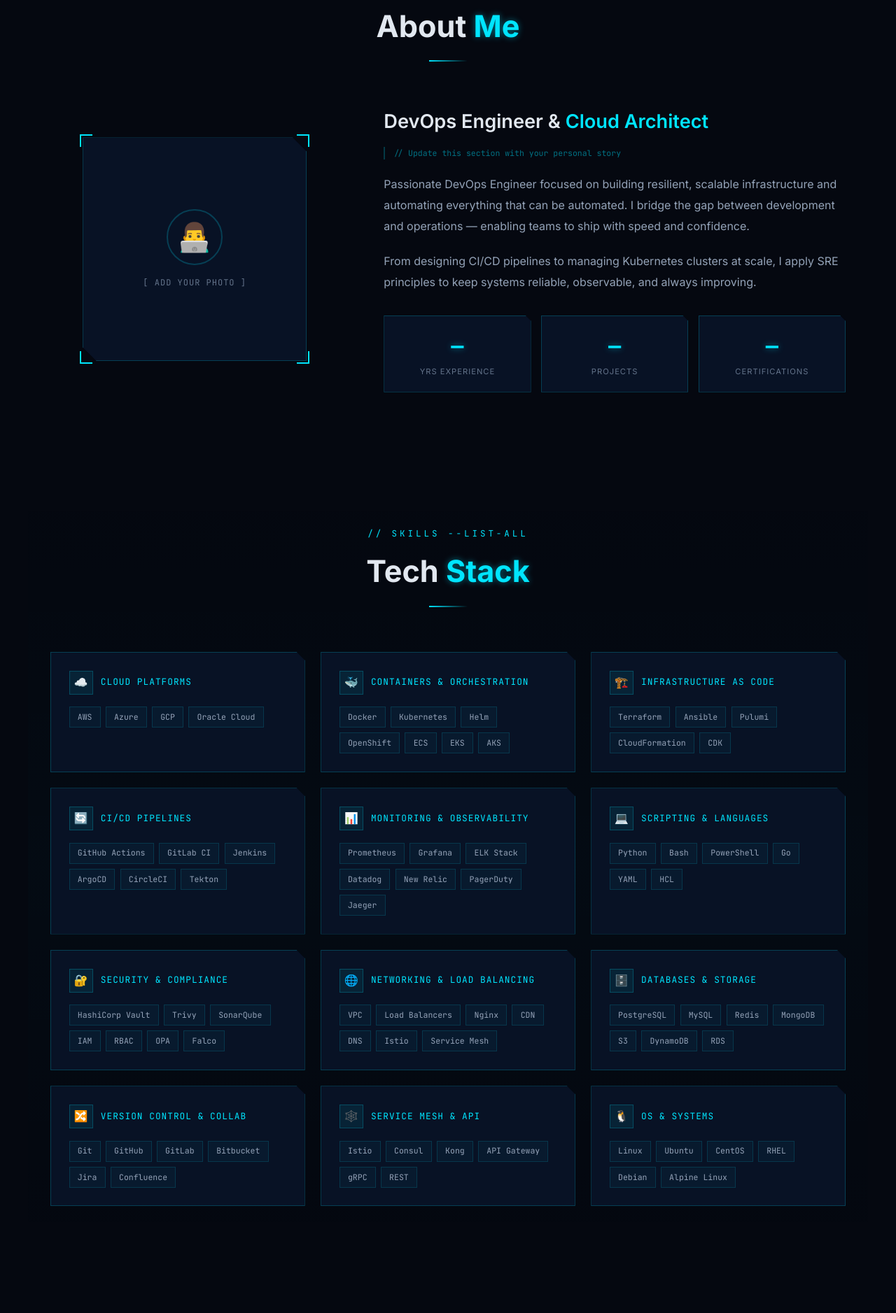
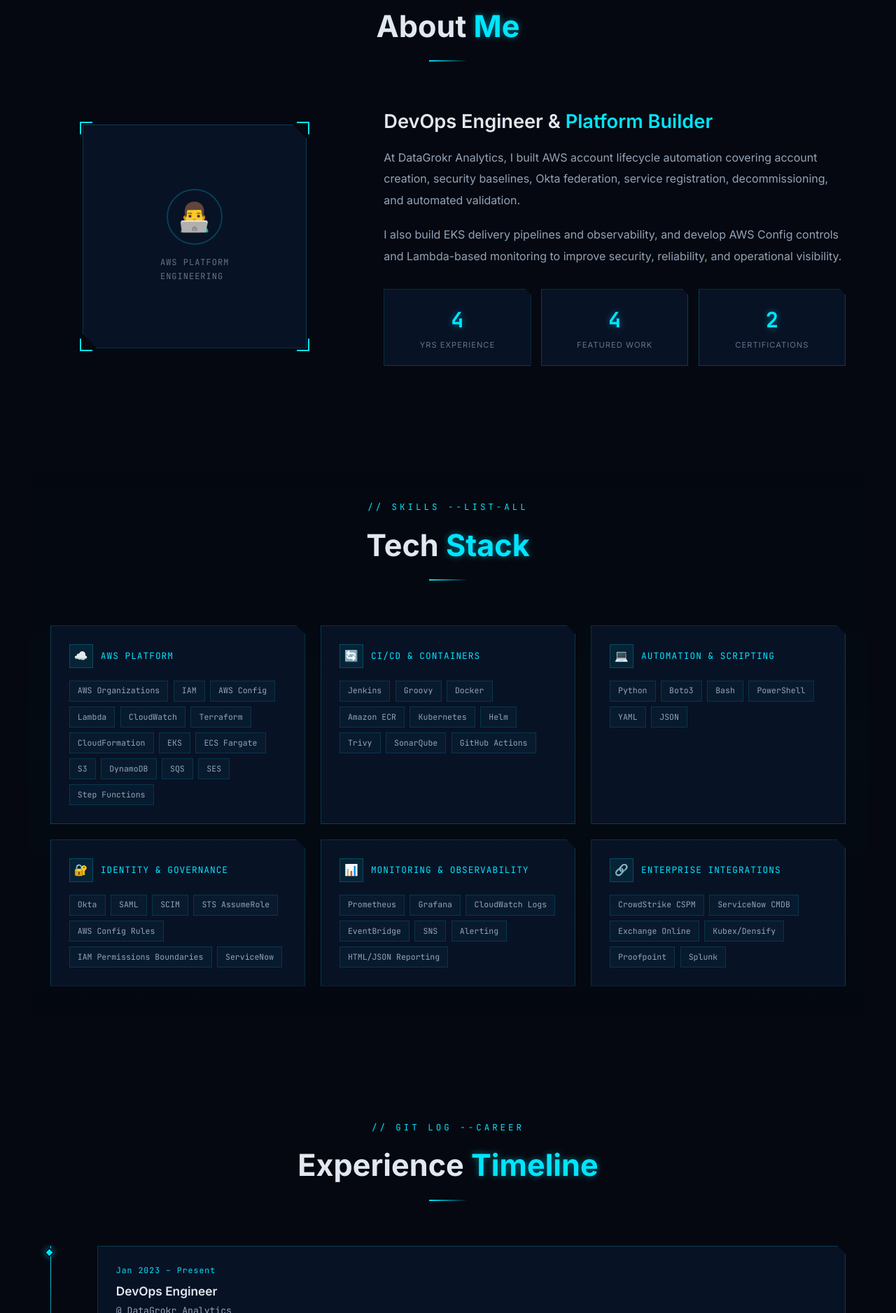
Before and after one commit to nk-naveen/nkportfolio, a plain HTML site: page index.html in a window 1280 px wide. Shown: the part 923-2800 px from the top of the page at 70% size. Drawn offline with Linux system fonts and the light colour scheme.

Commit message:
Add resume PDF and update portfolio content for clarity and relevance

```diff
--- a/index.html
+++ b/index.html
@@ -591,6 +591,7 @@
             display: flex; align-items: center; justify-content: center;
             font-size: 1.25rem;
         }
+        .cert-ico svg { width: 32px; height: 32px; display: block; }
         .cert-name { font-size: 0.83rem; font-weight: 600; color: var(--txt); margin-bottom: 0.15rem; }
         .cert-issuer { font-family: var(--mono); font-size: 0.7rem; color: var(--txt3); }
         .cert-badge {
@@ -609,7 +610,7 @@
         #contact { background: linear-gradient(180deg,transparent,rgba(0,229,255,0.015),transparent); }
         .contact-grid {
             display: grid;
-            grid-template-columns: 1fr 1.5fr;
+            grid-template-columns: 1fr;
             gap: 4rem;
         }
         .contact-left h3 { font-size: 1.5rem; font-weight: 600; margin-bottom: 0.9rem; }
@@ -749,7 +750,7 @@
         <li><a href="#about">About</a></li>
         <li><a href="#skills">Skills</a></li>
         <li><a href="#experience">Experience</a></li>
-        <li><a href="#projects">Projects</a></li>
+        <li><a href="#projects">Work</a></li>
         <li><a href="#certifications">Certs</a></li>
         <li><a href="#contact">Contact</a></li>
     </ul>
@@ -769,12 +770,13 @@
             <span id="typer" class="cursor"></span>
         </div>
         <p class="hero-sub">
-            Building resilient infrastructure at scale — automating pipelines, orchestrating containers,
-            and turning infrastructure into repeatable, version-controlled code.
+            I build secure AWS platforms and delivery pipelines. At DataGrokr Analytics, I automated account onboarding
+            across 10+ enterprise services, cutting provisioning from 2–3 days to under 2 hours.
         </p>
         <div class="hero-btns">
             <a href="#projects" class="btn btn-outline">VIEW MY WORK</a>
             <a href="#contact" class="btn btn-fill">GET IN TOUCH</a>
+            <a href="Naveen_Kumar_DevOps_Engineer_Resume.pdf" class="btn btn-outline" download>DOWNLOAD_RESUME</a>
         </div>
     </div>
     <div class="hero-scroll">
@@ -795,7 +797,7 @@
             <div class="img-frame">
                 <div class="img-placeholder">
                     <div class="avatar-ring">👨‍💻</div>
-                    <span>[ ADD YOUR PHOTO ]</span>
+                    <span>AWS PLATFORM<br>ENGINEERING</span>
                 </div>
                 <div class="corner c-tl"></div>
                 <div class="corner c-tr"></div>
@@ -804,16 +806,14 @@
             </div>
         </div>
         <div class="about-text reveal">
-            <h3>DevOps Engineer & <span>Cloud Architect</span></h3>
-            <div class="edit-hint">// Update this section with your personal story</div>
+            <h3>DevOps Engineer & <span>Platform Builder</span></h3>
             <p>
-                Passionate DevOps Engineer focused on building resilient, scalable infrastructure and
-                automating everything that can be automated. I bridge the gap between development and
-                operations — enabling teams to ship with speed and confidence.
+                At DataGrokr Analytics, I built AWS account lifecycle automation covering account creation, security
+                baselines, Okta federation, service registration, decommissioning, and automated validation.
             </p>
             <p>
-                From designing CI/CD pipelines to managing Kubernetes clusters at scale, I apply
-                SRE principles to keep systems reliable, observable, and always improving.
+                I also build EKS delivery pipelines and observability, and develop AWS Config controls and
+                Lambda-based monitoring to improve security, reliability, and operational visibility.
             </p>
             <div class="stats-row">
                 <div class="stat-box">
@@ -822,7 +822,7 @@
                 </div>
                 <div class="stat-box">
                     <div class="stat-num" id="stat-proj">—</div>
-                    <div class="stat-lbl">PROJECTS</div>
+                    <div class="stat-lbl">FEATURED WORK</div>
                 </div>
                 <div class="stat-box">
                     <div class="stat-num" id="stat-cert">—</div>
@@ -856,8 +856,8 @@
 <!-- ============ PROJECTS ============ -->
 <div class="section-wrap" id="projects">
     <div class="sec-head reveal">
-        <p class="sec-label">// ls -la ./projects</p>
-        <h2 class="sec-title">Featured <span>Projects</span></h2>
+        <p class="sec-label">// ls -la ./work</p>
+        <h2 class="sec-title">Selected <span>Work</span></h2>
         <div class="sec-line"></div>
     </div>
     <div class="projects-grid" id="projectsGrid"></div>
@@ -883,37 +883,16 @@
     <div class="contact-grid">
         <div class="contact-left reveal">
             <h3>Let's Build Something</h3>
-            <p>
-                Whether it's discussing cloud architecture, automation strategies,
-                or exploring new opportunities — I'm always open to connecting.
-            </p>
+            <p>For DevOps, cloud platform, and infrastructure automation opportunities, reach me here or download my resume.</p>
             <div class="contact-links" id="contactLinks"></div>
-        </div>
-        <div class="contact-form reveal">
-            <div class="f-group">
-                <label class="f-label">// YOUR NAME</label>
-                <input class="f-input" type="text" placeholder="John Doe">
-            </div>
-            <div class="f-group">
-                <label class="f-label">// YOUR EMAIL</label>
-                <input class="f-input" type="email" placeholder="john@example.com">
-            </div>
-            <div class="f-group">
-                <label class="f-label">// SUBJECT</label>
-                <input class="f-input" type="text" placeholder="Let's connect...">
-            </div>
-            <div class="f-group">
-                <label class="f-label">// MESSAGE</label>
-                <textarea class="f-area" placeholder="Your message here..."></textarea>
-            </div>
-            <button class="f-btn">SEND_MESSAGE.sh ↗</button>
+            <a href="Naveen_Kumar_DevOps_Engineer_Resume.pdf" class="btn btn-fill" download>DOWNLOAD_RESUME</a>
         </div>
     </div>
 </div>
 
 <!-- ============ FOOTER ============ -->
 <footer>
-    <p>Designed &amp; Built by <span>Naveen Kumar</span> &nbsp;·&nbsp; DevOps Engineer &nbsp;·&nbsp; <span>2024</span></p>
+    <p>Designed &amp; Built by <span>Naveen Kumar</span> &nbsp;·&nbsp; DevOps Engineer &nbsp;·&nbsp; <span>2026</span></p>
     <p style="margin-top:0.5rem;font-size:0.68rem;opacity:0.4;">// rm -rf impostor_syndrome &amp;&amp; ./deploy_confidence.sh</p>
 </footer>
 
@@ -924,106 +903,39 @@
    Every section pulls its data from here.
    ========================================================== */
 const CONFIG = {
-
-    /* ---- Personal ---- */
-    name:     "Naveen Kumar",
-    title:    "DevOps Engineer",
-    titles:   [                           // Typewriter cycles through these
-        "DevOps Engineer",
-        "Site Reliability Engineer",
-        "Platform Engineer",
-        "Cloud Architect",
-        "Infrastructure Automator"
+    name: "Naveen Kumar",
+    title: "DevOps Engineer",
+    titles: ["DevOps Engineer", "AWS Platform Engineer", "CI/CD & Observability Engineer"],
+    stats: { experience: 4, projects: 4, certifications: 2 },
+    contact: { email: "nnkumar2468@gmail.com", linkedin: "https://www.linkedin.com/in/naveen-kumar-07b1071bb", github: "", location: "Bengaluru, India" },
+    skills: [
+        { name: "AWS Platform", icon: "☁️", tags: ["AWS Organizations", "IAM", "AWS Config", "Lambda", "CloudWatch", "Terraform", "CloudFormation", "EKS", "ECS Fargate", "S3", "DynamoDB", "SQS", "SES", "Step Functions"] },
+        { name: "CI/CD & Containers", icon: "🔄", tags: ["Jenkins", "Groovy", "Docker", "Amazon ECR", "Kubernetes", "Helm", "Trivy", "SonarQube", "GitHub Actions"] },
+        { name: "Automation & Scripting", icon: "💻", tags: ["Python", "Boto3", "Bash", "PowerShell", "YAML", "JSON"] },
+        { name: "Identity & Governance", icon: "🔐", tags: ["Okta", "SAML", "SCIM", "STS AssumeRole", "AWS Config Rules", "IAM Permissions Boundaries", "ServiceNow"] },
+        { name: "Monitoring & Observability", icon: "📊", tags: ["Prometheus", "Grafana", "CloudWatch Logs", "EventBridge", "SNS", "Alerting", "HTML/JSON Reporting"] },
+        { name: "Enterprise Integrations", icon: "🔗", tags: ["CrowdStrike CSPM", "ServiceNow CMDB", "Exchange Online", "Kubex/Densify", "Proofpoint", "Splunk"] }
     ],
-
-    /* ---- Stats (update numbers when you have them) ---- */
-    stats: {
-        experience:    null,              // e.g. 5  → shows "5+"
-        projects:      null,              // e.g. 20 → shows "20+"
-        certifications: null              // e.g. 4  → shows "4"
-    },
-
-    /* ---- Contact ---- */
-    contact: {
-        email:    "naveen@example.com",           // ← your email
-        linkedin: "https://linkedin.com/in/naveenkumar", // ← your LinkedIn URL
-        github:   "https://github.com/naveenkumar",      // ← your GitHub URL
-        location: "Your City, Country"            // ← your location
-    },
-
-    /* ---- Skills ---- */
-    skills: [
-        { name: "Cloud Platforms",           icon: "☁️",  tags: ["AWS", "Azure", "GCP", "Oracle Cloud"] },
-        { name: "Containers & Orchestration", icon: "🐳", tags: ["Docker", "Kubernetes", "Helm", "OpenShift", "ECS", "EKS", "AKS"] },
-        { name: "Infrastructure as Code",    icon: "🏗️",  tags: ["Terraform", "Ansible", "Pulumi", "CloudFormation", "CDK"] },
-        { name: "CI/CD Pipelines",           icon: "🔄",  tags: ["GitHub Actions", "GitLab CI", "Jenkins", "ArgoCD", "CircleCI", "Tekton"] },
-        { name: "Monitoring & Observability", icon: "📊", tags: ["Prometheus", "Grafana", "ELK Stack", "Datadog", "New Relic", "PagerDuty", "Jaeger"] },
-        { name: "Scripting & Languages",     icon: "💻",  tags: ["Python", "Bash", "PowerShell", "Go", "YAML", "HCL"] },
-        { name: "Security & Compliance",     icon: "🔐",  tags: ["HashiCorp Vault", "Trivy", "SonarQube", "IAM", "RBAC", "OPA", "Falco"] },
-        { name: "Networking & Load Balancing", icon: "🌐", tags: ["VPC", "Load Balancers", "Nginx", "CDN", "DNS", "Istio", "Service Mesh"] },
-        { name: "Databases & Storage",       icon: "🗄️",  tags: ["PostgreSQL", "MySQL", "Redis", "MongoDB", "S3", "DynamoDB", "RDS"] },
-        { name: "Version Control & Collab",  icon: "🔀",  tags: ["Git", "GitHub", "GitLab", "Bitbucket", "Jira", "Confluence"] },
-        { name: "Service Mesh & API",        icon: "🕸️",  tags: ["Istio", "Consul", "Kong", "API Gateway", "gRPC", "REST"] },
-        { name: "OS & Systems",              icon: "🐧",  tags: ["Linux", "Ubuntu", "CentOS", "RHEL", "Debian", "Alpine Linux"] }
-    ],
-
-    /* ---- Experience (add/remove entries) ---- */
     experience: [
         {
-            date:        "Month Year – Present",          // ← e.g. "Jan 2022 – Present"
-            role:        "DevOps Engineer",               // ← your job title
-            company:     "Company Name",                  // ← company name
-            description: "Describe your key responsibilities and achievements here. What did you build? What did you automate? What impact did you have on reliability, speed, or cost?",
-            tags:        ["AWS", "Kubernetes", "Terraform", "CI/CD"]
-        },
-        {
-            date:        "Month Year – Month Year",
-            role:        "Previous Role",
-            company:     "Previous Company",
-            description: "Describe your previous role here. Add quantifiable achievements where possible (e.g. reduced deployment time by X%, improved uptime to Y%).",
-            tags:        ["Docker", "Linux", "Python", "Jenkins"]
+            date: "Jan 2023 – Present",
+            role: "DevOps Engineer",
+            company: "DataGrokr Analytics",
+            description: "Build AWS multi-account onboarding and lifecycle automation, scalable Jenkins CI/CD on ECS Fargate, EKS delivery pipelines, Terraform and CloudFormation infrastructure, 25+ AWS Config rules, and Python Lambda monitoring. Account onboarding reduced manual effort by 80%; Jenkins infrastructure cost fell by 35% and deployment time by 45%.",
+            tags: ["AWS", "Jenkins", "Python", "Okta", "ServiceNow", "AWS Config", "Boto3"]
         }
     ],
-
-    /* ---- Projects (add/remove entries) ---- */
     projects: [
-        {
-            num:         "01",
-            title:       "Project Title",                 // ← e.g. "Multi-Cloud K8s Platform"
-            description: "Describe the project here — the problem it solved, the architecture decisions, technologies used, and the measurable impact. Add this when you have a project to showcase.",
-            tags:        ["Kubernetes", "Terraform", "AWS", "Helm"],
-            github:      "#",                             // ← GitHub repo URL
-            demo:        null                             // ← Demo URL or null
-        },
-        {
-            num:         "02",
-            title:       "Project Title",
-            description: "Another project — could be a CI/CD pipeline, an internal tool, an infrastructure automation framework, or a monitoring setup you built from scratch.",
-            tags:        ["Python", "GitHub Actions", "Docker", "Prometheus"],
-            github:      "#",
-            demo:        null
-        },
-        {
-            num:         "03",
-            title:       "Project Title",
-            description: "Infrastructure project, security automation, or any technical work you're proud of. Describe the challenge, your approach, and the outcome.",
-            tags:        ["Ansible", "Grafana", "Redis", "Nginx"],
-            github:      "#",
-            demo:        null
-        }
+        { num: "01", title: "AWS Account Lifecycle Platform", description: "Automated AWS account onboarding and offboarding through Jenkins, coordinating Organizations, baseline CloudFormation, and 10+ enterprise services. Added Okta SAML federation with BU-aware role mappings and tag-gated decommissioning. Reduced provisioning from 2–3 days to under 2 hours.", tags: ["AWS Organizations", "Jenkins", "Python", "Boto3", "Okta", "ServiceNow", "CrowdStrike"], github: null, demo: null },
+        { num: "02", title: "AWS Governance & Error Monitoring", description: "Created 25 AWS Config rules covering IAM, EC2, S3, RDS, VPC/networking, and other services, plus centralized Lambda error monitoring with deduplication, severity escalation, threshold alerts, and daily digests. Automated log-group enrollment and multi-region compliance notifications.", tags: ["AWS Config", "Lambda", "CloudWatch", "SQS", "DynamoDB", "EventBridge", "SES"], github: null, demo: null },
+        { num: "03", title: "EKS Delivery & Production Observability", description: "Built an EKS CI/CD workflow with quality and security checks, ECR image publishing, Helm release gates, smoke tests, and automatic rollback. Deployments fell from 1–2 hours to 12–15 minutes with zero downtime. Prometheus and Grafana helped catch about 40% of incidents before customer reports and cut diagnosis time to under 10 minutes.", tags: ["EKS", "Jenkins", "Docker", "ECR", "Helm", "Trivy", "Prometheus", "Grafana"], github: null, demo: null },
+        { num: "04", title: "Scalable Jenkins on ECS Fargate", description: "Designed Jenkins on ECS Fargate with ephemeral build agents and persistent EFS storage. Documented outcomes include 35% lower infrastructure cost, removal of the fixed build concurrency cap, and 45% faster average deployments.", tags: ["AWS ECS Fargate", "Jenkins", "EFS", "Docker", "JCasC", "Amazon ECR"], github: null, demo: null }
     ],
-
-    /* ---- Certifications ---- */
     certifications: [
-        { icon: "☁️",  name: "AWS Solutions Architect Associate",   issuer: "Amazon Web Services",  status: "Add date" },
-        { icon: "⎈",   name: "Certified Kubernetes Administrator",  issuer: "CNCF",                 status: "Add date" },
-        { icon: "🔷",  name: "Azure DevOps Engineer Expert",        issuer: "Microsoft",             status: "Add date" },
-        { icon: "☁️",  name: "AWS DevOps Engineer Professional",    issuer: "Amazon Web Services",  status: "Add date" },
-        { icon: "🌍",  name: "Google Cloud Pro DevOps Engineer",    issuer: "Google Cloud",          status: "Add date" },
-        { icon: "🔐",  name: "HashiCorp Terraform Associate",       issuer: "HashiCorp",             status: "Add date" }
+        { icon: '<svg viewBox="0 0 96 64" role="img" aria-label="AWS logo"><text x="5" y="39" fill="currentColor" font-family="Arial,sans-serif" font-size="32" font-weight="700">aws</text><path d="M10 49c22 10 48 10 70-1M70 43l10 5-7 7" fill="none" stroke="currentColor" stroke-width="4" stroke-linecap="round" stroke-linejoin="round"/></svg>', name: "AWS Certified Solutions Architect – Associate", issuer: "Amazon Web Services", status: "CERTIFIED" },
+        { icon: '<svg viewBox="0 0 64 64" role="img" aria-label="HashiCorp logo"><path d="M18 5h28l13 13v28L46 59H18L5 46V18z" fill="none" stroke="currentColor" stroke-width="5" stroke-linejoin="round"/><path d="M21 20v24M43 20v24M21 32h22" fill="none" stroke="currentColor" stroke-width="6" stroke-linecap="square"/></svg>', name: "HashiCorp Certified: Terraform Associate (003)", issuer: "HashiCorp", status: "CERTIFIED" }
     ]
 };
-
 /* ==========================================================
    RENDER FUNCTIONS
    ========================================================== */
@@ -1054,7 +966,6 @@ function renderExperience() {
         el.innerHTML = `
             <div class="t-dot"></div>
             <div class="t-card">
-                <div class="update-hint">✏ Update with your real experience</div>
                 <div class="t-date">${exp.date}</div>
                 <div class="t-role">${exp.role}</div>
                 <div class="t-company">@ ${exp.company}</div>
@@ -1078,7 +989,7 @@ function renderProjects() {
             <div class="p-desc">${p.description}</div>
             <div class="p-tags">${p.tags.map(t => `<span class="p-tag">${t}</span>`).join('')}</div>
             <div class="p-links">
-                <a href="${p.github}" class="p-link" target="_blank">⌥ GitHub</a>
+                ${p.github ? `<a href="${p.github}" class="p-link" target="_blank" rel="noopener">⌥ GitHub</a>` : ''}
                 ${p.demo ? `<a href="${p.demo}" class="p-link" target="_blank">↗ Live Demo</a>` : ''}
             </div>
         `;
@@ -1088,6 +999,11 @@ function renderProjects() {
 
 function renderCerts() {
     const grid = document.getElementById('certsGrid');
+    if (!CONFIG.certifications.length) {
+        document.getElementById('certifications').hidden = true;
+        document.querySelector('.nav-links a[href="#certifications"]')?.closest('li')?.remove();
+        return;
+    }
     CONFIG.certifications.forEach((c, i) => {
         const el = document.createElement('div');
         el.className = 'cert reveal';
@@ -1106,17 +1022,19 @@ function renderCerts() {
 
 function renderContact() {
     const wrap = document.getElementById('contactLinks');
+    if (!wrap) return;
     const items = [
-        { ico: '✉️', lbl: 'EMAIL',    val: CONFIG.contact.email,    href: `mailto:${CONFIG.contact.email}` },
-        { ico: '🔗', lbl: 'LINKEDIN', val: 'linkedin.com/in/naveenkumar', href: CONFIG.contact.linkedin },
-        { ico: '⌥',  lbl: 'GITHUB',   val: 'github.com/naveenkumar', href: CONFIG.contact.github },
-        { ico: '📍', lbl: 'LOCATION', val: CONFIG.contact.location,  href: '#' }
+        { ico: '✉️', lbl: 'EMAIL',    val: CONFIG.contact.email,    href: CONFIG.contact.email ? `mailto:${CONFIG.contact.email}` : '' },
+        { ico: '🔗', lbl: 'LINKEDIN', val: CONFIG.contact.linkedin.replace(/^https?:\/\//, ''), href: CONFIG.contact.linkedin },
+        { ico: '⌥',  lbl: 'GITHUB',   val: CONFIG.contact.github.replace(/^https?:\/\//, ''), href: CONFIG.contact.github },
+        { ico: '📍', lbl: 'LOCATION', val: CONFIG.contact.location,  href: '' }
     ];
-    items.forEach(item => {
+    items.filter(item => item.val).forEach(item => {
         const a = document.createElement('a');
         a.className = 'c-link';
         a.href = item.href;
-        if (item.href.startsWith('http') || item.href.startsWith('mailto')) a.target = '_blank';
+        if (!item.href) a.removeAttribute('href');
+        if (item.href.startsWith('http')) { a.target = '_blank'; a.rel = 'noopener'; }
         a.innerHTML = `
             <div class="c-ico">${item.ico}</div>
             <div>
@@ -1130,9 +1048,15 @@ function renderContact() {
 
 function renderStats() {
     const s = CONFIG.stats;
-    document.getElementById('stat-exp').textContent   = s.experience    ? s.experience + '+'    : '—';
-    document.getElementById('stat-proj').textContent  = s.projects      ? s.projects + '+'      : '—';
-    document.getElementById('stat-cert').textContent  = s.certifications ? s.certifications + '' : '—';
+    const experienceBox = document.getElementById('stat-exp').closest('.stat-box');
+    const workBox = document.getElementById('stat-proj').closest('.stat-box');
+    const certBox = document.getElementById('stat-cert').closest('.stat-box');
+    experienceBox.hidden = !s.experience;
+    workBox.hidden = !s.projects;
+    certBox.hidden = !s.certifications;
+    document.getElementById('stat-exp').textContent = s.experience || '';
+    document.getElementById('stat-proj').textContent = s.projects || '';
+    document.getElementById('stat-cert').textContent = s.certifications || '';
 }
 
 /* ==========================================================
```
Also changed, not shown: 1 other file.
